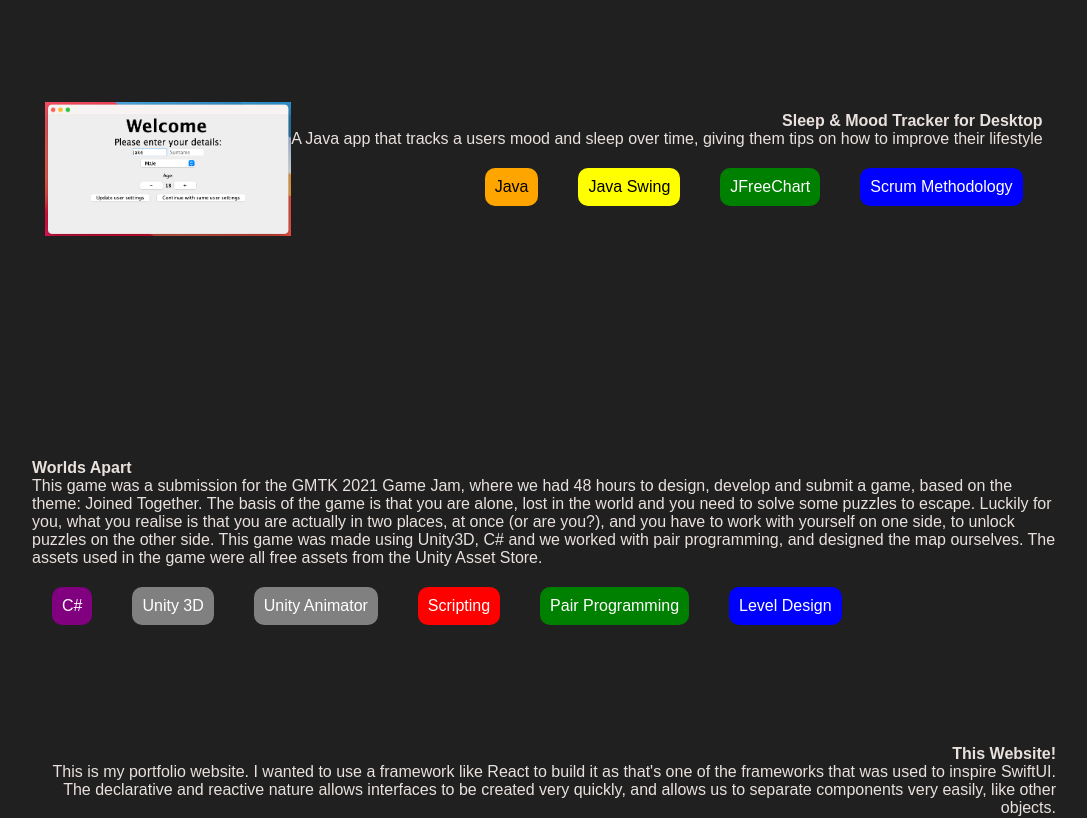
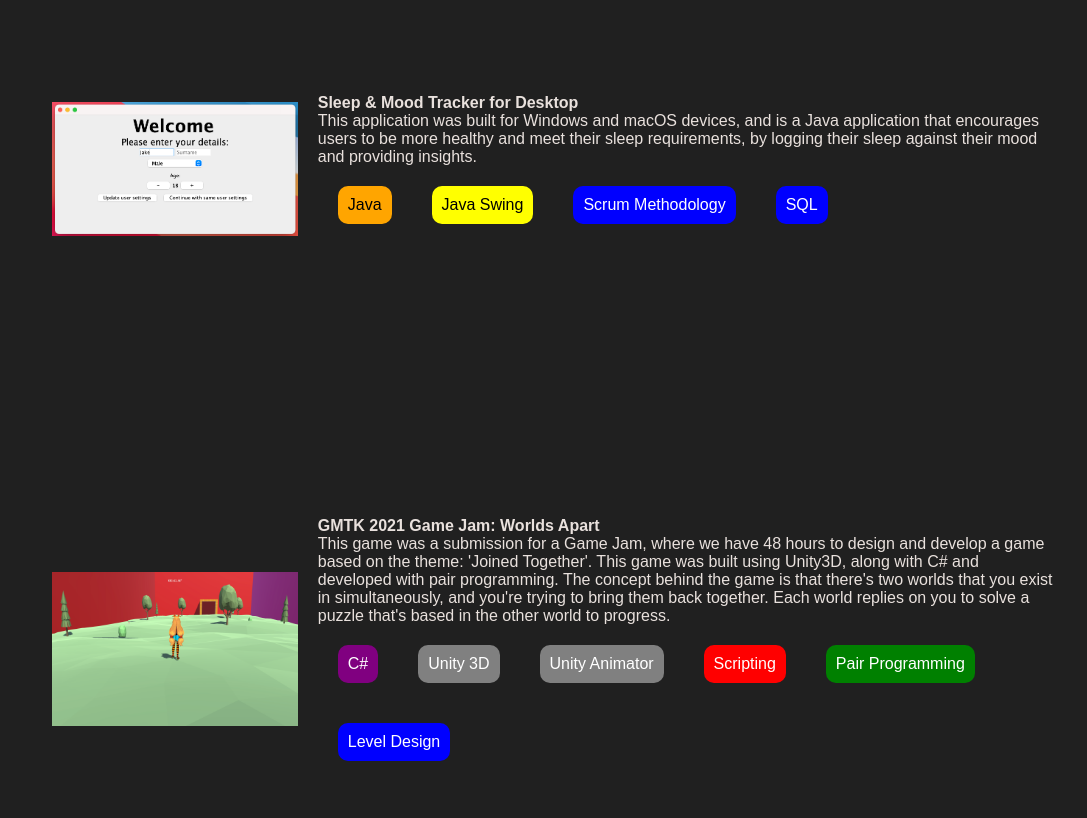
Before and after one commit to jakedves/portfolio, a React (Create React App) app: page / in a window 1280 px wide. Shown: the part 2160-2978 px from the top of the page, without its empty margins (96-1183 px from the left). Built offline with nearby package versions, Linux system fonts and the light colour scheme.

Commit message:
Updated projects to remove alternating

```diff
--- a/src/components/Projects.js
+++ b/src/components/Projects.js
@@ -1,6 +1,7 @@
 import Showcase from "./Showcase";
 import RecipeBuilder from "../images/RecipeBuilderiOS.png";
 import SleepTracker from "../images/SleepAndMood.png";
+import WorldsApart from "../images/WorldsApart.png";
 
 export default function Projects() {
   let projects = [
@@ -21,26 +22,23 @@ export default function Projects() {
     },
     {
       name: "Sleep & Mood Tracker for Desktop",
-      desc: `A Java app that tracks a users mood and sleep over time, giving them tips on how to
-      improve their lifestyle`,
+      desc: `This application was built for Windows and macOS devices, and is a Java application that encourages users
+      to be more healthy and meet their sleep requirements, by logging their sleep against their mood and providing insights.`,
       image: SleepTracker,
       tools: [
         { tool: "Java", color: "orange" },
         { tool: "Java Swing", color: "yellow" },
-        { tool: "JFreeChart", color: "green" },
         { tool: "Scrum Methodology", color: "blue" },
+        { tool: "SQL", color: "blue" },
       ],
     },
     {
-      name: "Worlds Apart",
-      desc: `This game was a submission for the GMTK 2021 Game Jam, where we had 48 hours to design,
-       develop and submit a game, based on the theme: Joined Together. The basis of the game is that you are
-       alone, lost in the world and you need to solve some puzzles to escape. Luckily for you, what you realise
-       is that you are actually in two places, at once (or are you?), and you have to work with yourself on one side,
-       to unlock puzzles on the other side.
-       \n
-       This game was made using Unity3D, C# and we worked with pair programming, and designed the map ourselves. The assets
-        used in the game were all free assets from the Unity Asset Store.`,
+      name: "GMTK 2021 Game Jam: Worlds Apart",
+      desc: `This game was a submission for a Game Jam, where we have 48 hours to design and develop a game based on the theme:
+       'Joined Together'. This game was built using Unity3D, along with C# and developed with pair programming. The concept behind
+       the game is that there's two worlds that you exist in simultaneously, and you're trying to bring them back together. Each world
+       replies on you to solve a puzzle that's based in the other world to progress.`,
+      image: WorldsApart,
       tools: [
         { tool: "C#", color: "purple" },
         { tool: "Unity 3D", color: "grey" },
@@ -52,9 +50,8 @@ export default function Projects() {
     },
     {
       name: "This Website!",
-      desc: `This is my portfolio website. I wanted to use a framework like React to build it as that's one of the frameworks that
-       was used to inspire SwiftUI. The declarative and reactive nature allows interfaces to be created very quickly, and allows us to
-       separate components very easily, like other objects.`,
+      desc: `This website is my portfolio. Built using HTML, CSS, JavaScript and React, this website shows off some of the areas
+      of Software Engineering I've been able to look into.`,
       tools: [
         { tool: "HTML", color: "red" },
         { tool: "CSS", color: "blue" },
--- a/src/components/Showcase.js
+++ b/src/components/Showcase.js
@@ -1,13 +1,10 @@
 import ShowcaseItem from "./ShowcaseItem";
 
 export default function Showcase(props) {
-  /* We will add a Showcase Item component which will represent our projects */
-  let right = true;
-
   return (
     <div className="showcase">
       {props.projects.map((project) => (
-        <ShowcaseItem project={project} rightAligned={(right = !right)} />
+        <ShowcaseItem project={project} rightAligned={false} />
       ))}
     </div>
   );
--- a/src/styles/App.css
+++ b/src/styles/App.css
@@ -156,7 +156,8 @@ section {
   height: 500px;
   object-fit: contain;
   max-width: 24%;
-  border-radius: 5%;
+  border-radius: 15px;
+  margin: 0 20px;
 }
 
 .showcase .right-aligned {
```
Also changed, not shown: src/images/WorldsApart.png (added).
